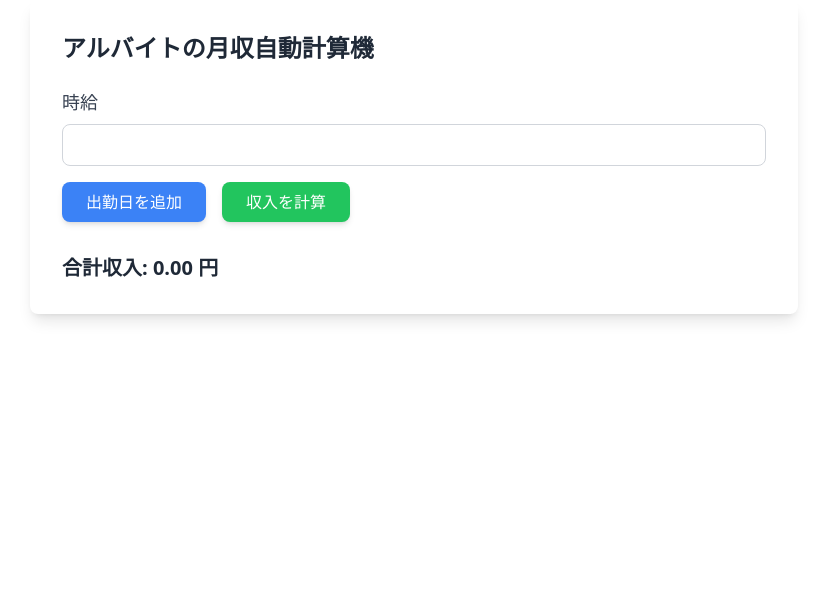
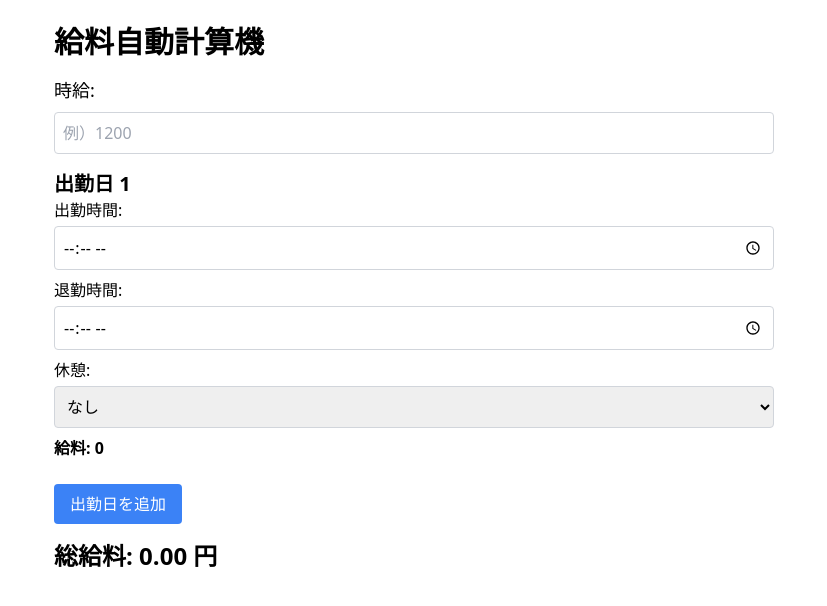
Before and after one commit to Maito-Funakoshi/income_calculator, a Next.js app: page / in a window 1280 px wide. Shown: the top 606 px of the page, without its empty margins (226-1053 px from the left). Built offline with nearby package versions, Linux system fonts and the light colour scheme.

Commit message:
8時間超過・深夜時給計算（Dateの仕様に苦戦してうまくいかず）

```diff
--- a/app/layout.tsx
+++ b/app/layout.tsx
@@ -14,8 +14,8 @@ const geistMono = localFont({
 });
 
 export const metadata: Metadata = {
-  title: "月収計算機",
-  description: "アルバイトの月収を把握しよう",
+  title: "収入計算機",
+  description: "アルバイトの収入を把握しよう",
 };
 
 export default function RootLayout({
--- a/app/page.tsx
+++ b/app/page.tsx
@@ -1,153 +1,201 @@
 "use client";
-import { useState } from 'react';
+import { useEffect, useState } from 'react';
 
-interface Workday {
+type WorkTime = {
   start: string;
   end: string;
-    breakStart: string;
-    breakEnd: string;
-    hasBreak: boolean;
+  breakStart?: string;
+  breakEnd?: string;
+};
+
+const Home = () => {
+  const [hourlyWage, setHourlyWage] = useState<string>('');
+  const [workTimes, setWorkTimes] = useState<WorkTime[]>([{ start: '', end: '' }]);
+  const [dailySalaries, setDailySalaries] = useState<Number[]>([]);
+  const [totalSalary, setTotalSalary] = useState<number>(0);
+
+  const handleAddDay = () => {
+    setWorkTimes([...workTimes, { start: '', end: '' }]);
+  };
+
+  useEffect(() => {
+    let total = 0;
+    const hourlyRate = parseFloat(hourlyWage);
+
+    const dailySalaries = workTimes.map(({ start, end, breakStart, breakEnd }) => {
+        if (!start || !end) return 0;
+
+        const startTime = new Date(`1970-01-01T${start}`);
+        let endTime = new Date(`1970-01-01T${end}`);
+        if (start > end){
+            endTime = new Date(`1970-01-02T${end}`);
+        }
+        let breakStartTime = endTime;
+        let breakEndTime = endTime;
+
+        if (breakStart && breakEnd) {
+            breakStartTime = new Date(`1970-01-01T${breakStart}`);
+            breakEndTime = new Date(`1970-01-01T${breakEnd}`);
+            if (start > breakStart) {
+                breakStartTime = new Date(`1970-01-02T${breakStart}`);
+                breakEndTime = new Date(`1970-01-02T${breakEnd}`);
+            } else if(breakStart > breakEnd){
+                breakEndTime = new Date(`1970-01-02T${breakEnd}`);
+            }
         }
 
-const Home: React.FC = () => {
-    const [hourlyWage, setHourlyWage] = useState<number>(0);
-    const [workdays, setWorkdays] = useState<Workday[]>([]);
-    const [totalIncome, setTotalIncome] = useState<number>(0);
+        const overtimeStart = new Date(`1970-01-01T22:00:00`);
+        const overtimeEnd = new Date(`1970-01-01T29:00:00`);
 
-    const addWorkday = () => {
-        setWorkdays([...workdays, { start: '', end: '', breakStart: '', breakEnd: '', hasBreak: false }]);
-    };
+        // 実際に労働していた時間を計算
+        const workDurationBeforeBreak = (breakStartTime.getTime() - startTime.getTime()) / (1000 * 60 * 60);
+        const workDurationAfterBreak = (endTime.getTime() - breakEndTime.getTime()) / (1000 * 60 * 60);
+        let totalWorkHours = workDurationBeforeBreak + workDurationAfterBreak;
 
-    const handleChange = (index: number, field: keyof Workday, value: string | boolean) => {
-        const newWorkdays = [...workdays];
-        if (field === 'hasBreak') {
-            newWorkdays[index][field] = value as boolean;
-        } else {
-            newWorkdays[index][field] = value as string;
-        }
-        setWorkdays(newWorkdays);
-    };
+        // 基本給を用いて基本的な給料を計算
+        let dailySalary = totalWorkHours * hourlyRate;
 
-    const calculateIncome = () => {
-        let income = 0;
-
-        workdays.forEach(day => {
-            const { start, end, breakStart, breakEnd, hasBreak } = day;
-
-            const startTime = new Date(`1970-01-01T${start}:00`);
-            const endTime = new Date(`1970-01-01T${end}:00`);
-            let workDuration = (endTime.getTime() - startTime.getTime()) / (1000 * 60 * 60);
-
-            if (hasBreak) {
-                const breakStartTime = new Date(`1970-01-01T${breakStart}:00`);
-                const breakEndTime = new Date(`1970-01-01T${breakEnd}:00`);
-                const breakDuration = (breakEndTime.getTime() - breakStartTime.getTime()) / (1000 * 60 * 60);
-                workDuration -= breakDuration;
+        // 労働時間が8時間を超過している場合
+        if (totalWorkHours > 8) {
+            const overtimeHours = totalWorkHours - 8;
+            dailySalary += overtimeHours * (hourlyRate * 0.25); // 超過分の給料を追加
         }
 
-            if (workDuration > 8) {
-                income += (8 * hourlyWage) + ((workDuration - 8) * hourlyWage * 1.25);
-            } else {
-                income += workDuration * hourlyWage;
+        // 22時以降29時以前に働いていた場合の計算
+        let lateNightHours = 0;
+        if (endTime > overtimeStart　|| startTime < overtimeEnd) {
+            const lateNightStart = Math.max(startTime.getTime(), overtimeStart.getTime());
+            const lateNightEnd = Math.min(endTime.getTime(), overtimeEnd.getTime());
+            lateNightHours = (Math.max(breakStartTime.getTime() - lateNightStart,0) + Math.max(lateNightEnd - breakEndTime.getTime(),0)) / (1000 * 60 * 60);
+            dailySalary += lateNightHours * (hourlyRate * 0.25); // 深夜手当を追加
         }
+
+        total += dailySalary; // 合計給料に加算
+        return dailySalary; // 日ごとの給料を返す
     });
 
-        setTotalIncome(income);
-    };
+    setDailySalaries([...dailySalaries]);
+    setTotalSalary(total);
+  }, [workTimes]);
 
   return (
-        <div className="p-8 max-w-3xl mx-auto bg-white shadow-lg rounded-lg">
-            <h1 className="text-2xl font-bold mb-6 text-gray-800">アルバイトの月収自動計算機</h1>
+    <div className="p-6 max-w-3xl mx-auto">
+      <h1 className="text-3xl font-bold mb-4">給料自動計算機</h1>
 
       <div className="mb-4">
-                <label className="block text-lg text-gray-700 mb-2">時給</label>
+        <label className="block text-lg mb-2">時給:</label>
         <input
           type="text"
-                    className="w-full px-4 py-2 border border-gray-300 rounded-lg focus:outline-none focus:ring-2 focus:ring-blue-500"
-                    value={hourlyWage === 0 ? '' : hourlyWage}
-                    onChange={(e) => {
-                        const inputValue = e.target.value;
-                        if (!isNaN(Number(inputValue))) {
-                            setHourlyWage(Number(inputValue));
-                        }
-                    }}
+          placeholder="例）1200"
+          value={hourlyWage}
+          onChange={(e) => setHourlyWage(e.target.value)}
+          className="w-full p-2 border border-gray-300 rounded"
         />
       </div>
 
-            {workdays.map((workday, index) => (
-                <div key={index} className="mb-6 bg-gray-50 p-4 rounded-lg shadow-sm">
-                    <h3 className="text-xl font-semibold text-gray-700 mb-4">出勤日 {index + 1}</h3>
-                    <div className="grid grid-cols-2 gap-4">
-                        <div>
-                            <label className="block text-gray-600 mb-2">出勤時間</label>
+      {workTimes.map((workTime, index) => (
+        <div key={index} className="mb-6">
+          <h3 className="text-xl font-semibold">出勤日 {index + 1}</h3>
+
+          <div className="mb-2">
+            <label className="block mb-1">出勤時間:</label>
             <input
               type="time"
-                                className="w-full px-4 py-2 border border-gray-300 rounded-lg focus:outline-none focus:ring-2 focus:ring-blue-500"
-                                value={workday.start}
-                                onChange={(e) => handleChange(index, 'start', e.target.value)}
+              value={workTime.start}
+              onChange={(e) => {
+                const newWorkTimes = [...workTimes];
+                newWorkTimes[index].start = e.target.value;
+                setWorkTimes(newWorkTimes);
+              }}
+              className="w-full p-2 border border-gray-300 rounded"
             />
           </div>
-                        <div>
-                            <label className="block text-gray-600 mb-2">退勤時間</label>
+
+          <div className="mb-2">
+            <label className="block mb-1">退勤時間:</label>
             <input
               type="time"
-                                className="w-full px-4 py-2 border border-gray-300 rounded-lg focus:outline-none focus:ring-2 focus:ring-blue-500"
-                                value={workday.end}
-                                onChange={(e) => handleChange(index, 'end', e.target.value)}
+              value={workTime.end}
+              onChange={(e) => {
+                const newWorkTimes = [...workTimes];
+                newWorkTimes[index].end = e.target.value;
+                setWorkTimes(newWorkTimes);
+              }}
+              className="w-full p-2 border border-gray-300 rounded"
             />
           </div>
-                    </div>
-                    <div className="mt-4">
-                        <label className="block text-gray-600 mb-2">休憩があったか</label>
+
+          <div className="mb-2">
+            <label className="block mb-1">休憩:</label>
             <select
-                            className="w-full px-4 py-2 border border-gray-300 rounded-lg focus:outline-none focus:ring-2 focus:ring-blue-500"
-                            value={workday.hasBreak.toString()}
-                            onChange={(e) => handleChange(index, 'hasBreak', e.target.value === 'true')}
+              onChange={(e) => {
+                const newWorkTimes = [...workTimes];
+                if (e.target.value === 'yes') {
+                  newWorkTimes[index].breakStart = '';
+                  newWorkTimes[index].breakEnd = '';
+                } else {
+                  delete newWorkTimes[index].breakStart;
+                  delete newWorkTimes[index].breakEnd;
+                }
+                setWorkTimes(newWorkTimes);
+              }}
+              className="w-full p-2 border border-gray-300 rounded"
             >
-                            <option value="false">いいえ</option>
-                            <option value="true">はい</option>
+              <option value="no">なし</option>
+              <option value="yes">あり</option>
             </select>
           </div>
-                    {workday.hasBreak && (
-                        <div className="grid grid-cols-2 gap-4 mt-4">
-                            <div>
-                                <label className="block text-gray-600 mb-2">休憩開始時間</label>
+
+          {workTime.breakStart !== undefined && (
+            <>
+              <div className="mb-2">
+                <label className="block mb-1">休憩開始時間:</label>
                 <input
                   type="time"
-                                    className="w-full px-4 py-2 border border-gray-300 rounded-lg focus:outline-none focus:ring-2 focus:ring-blue-500"
-                                    value={workday.breakStart}
-                                    onChange={(e) => handleChange(index, 'breakStart', e.target.value)}
+                  value={workTime.breakStart}
+                  onChange={(e) => {
+                    const newWorkTimes = [...workTimes];
+                    newWorkTimes[index].breakStart = e.target.value;
+                    setWorkTimes(newWorkTimes);
+                  }}
+                  className="w-full p-2 border border-gray-300 rounded"
                 />
               </div>
-                            <div>
-                                <label className="block text-gray-600 mb-2">休憩終了時間</label>
+
+              <div className="mb-2">
+                <label className="block mb-1">休憩終了時間:</label>
                 <input
                   type="time"
-                                    className="w-full px-4 py-2 border border-gray-300 rounded-lg focus:outline-none focus:ring-2 focus:ring-blue-500"
-                                    value={workday.breakEnd}
-                                    onChange={(e) => handleChange(index, 'breakEnd', e.target.value)}
+                  value={workTime.breakEnd}
+                  onChange={(e) => {
+                    const newWorkTimes = [...workTimes];
+                    newWorkTimes[index].breakEnd = e.target.value;
+                    setWorkTimes(newWorkTimes);
+                  }}
+                  className="w-full p-2 border border-gray-300 rounded"
                 />
               </div>
+            </>
+          )}
+
+          <div className="mt-2">
+            <p className="font-semibold">給料: {String(dailySalaries[index])}</p>
           </div>
-                    )}
         </div>
       ))}
-            <div className="flex gap-4 mt-4">
+
+      <div className="mb-4">
         <button
-                    className="bg-blue-500 text-white px-6 py-2 rounded-lg shadow-md hover:bg-blue-600"
-                    onClick={addWorkday}
+          onClick={handleAddDay}
+          className="px-4 py-2 bg-blue-500 text-white rounded hover:bg-blue-600"
         >
           出勤日を追加
         </button>
-                <button
-                    className="bg-green-500 text-white px-6 py-2 rounded-lg shadow-md hover:bg-green-600"
-                    onClick={calculateIncome}
-                >
-                    収入を計算
-                </button>
       </div>
 
-            <h2 className="text-xl font-semibold mt-8 text-gray-800">合計収入: {totalIncome.toFixed(2)} 円</h2>
+      <div className="mt-4">
+        <h2 className="text-2xl font-semibold">総給料: {totalSalary.toFixed(2)} 円</h2>
+      </div>
     </div>
   );
 };
```
Also changed, not shown: app/README.md (added). Lines whose indentation alone changed are shown as unchanged.
